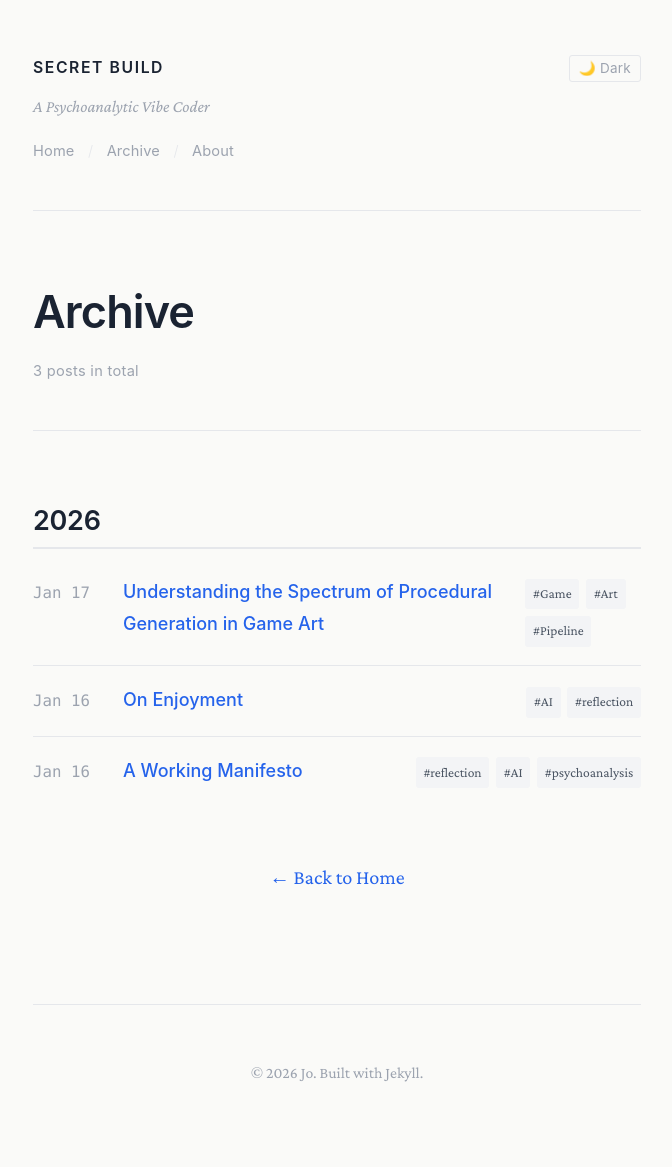
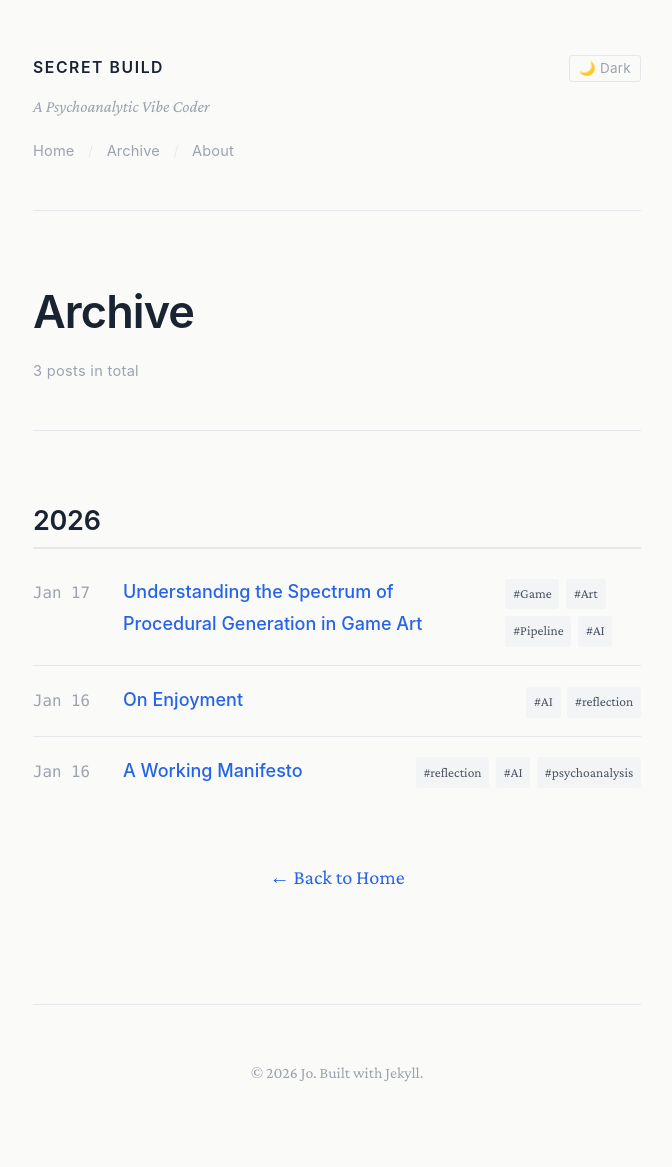
Before and after one commit to xiaomengicp/tech-blog, a Jekyll site: the page built from archive.md, in a window 1280 px wide. Shown: the whole page, without its empty margins (303-975 px from the left). Built offline with Jekyll 4.4.1, drawn with Linux system fonts in a browser that asks for light colours.

```diff
--- a/_posts/2026-01-17-the-spectrum-of-procedural-generation-in-game-art.md
+++ b/_posts/2026-01-17-the-spectrum-of-procedural-generation-in-game-art.md
@@ -5,6 +5,7 @@ tags:
   - Game
   - Art
   - Pipeline
+  - AI
 published: true
 excerpt: I wanted to understand the art pipeline—how do you actually create all those beautiful scenes, the characters, the interactive elements?
 ---
```
